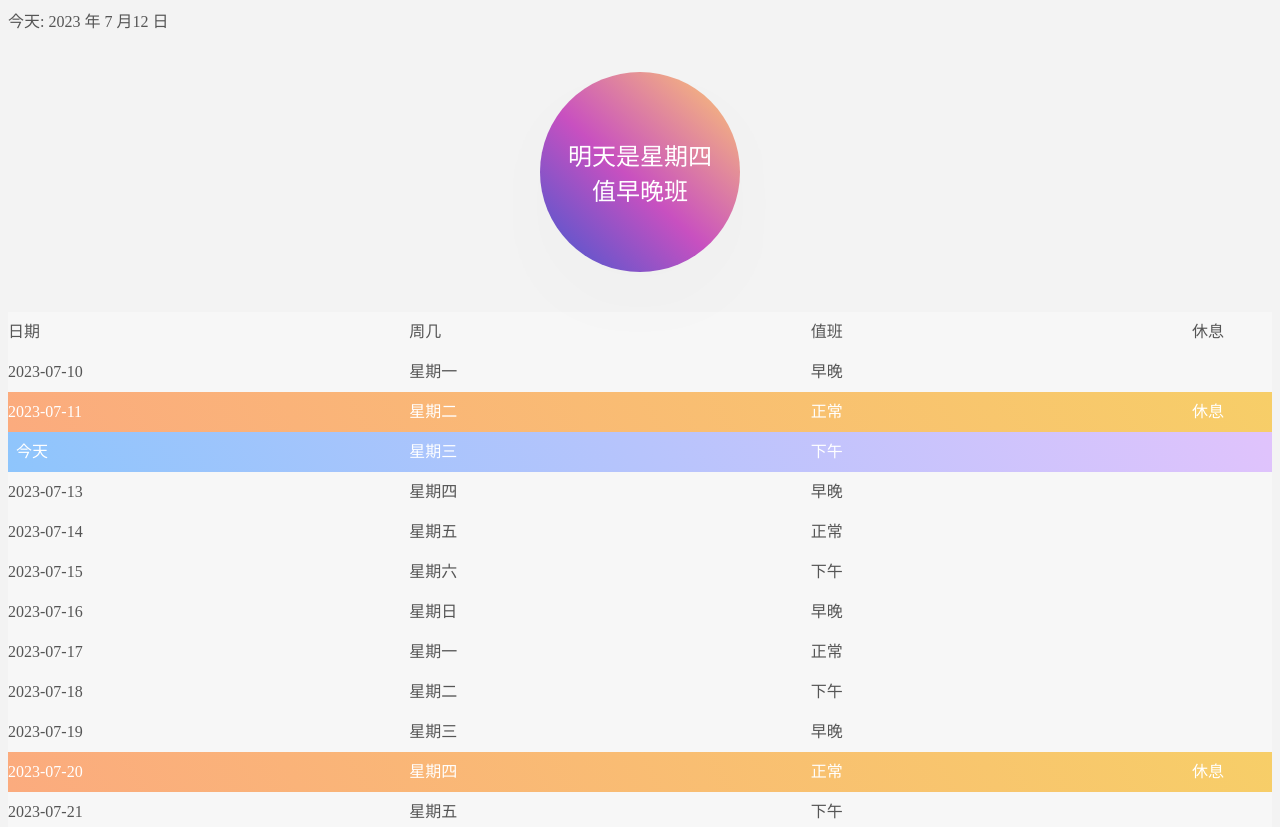
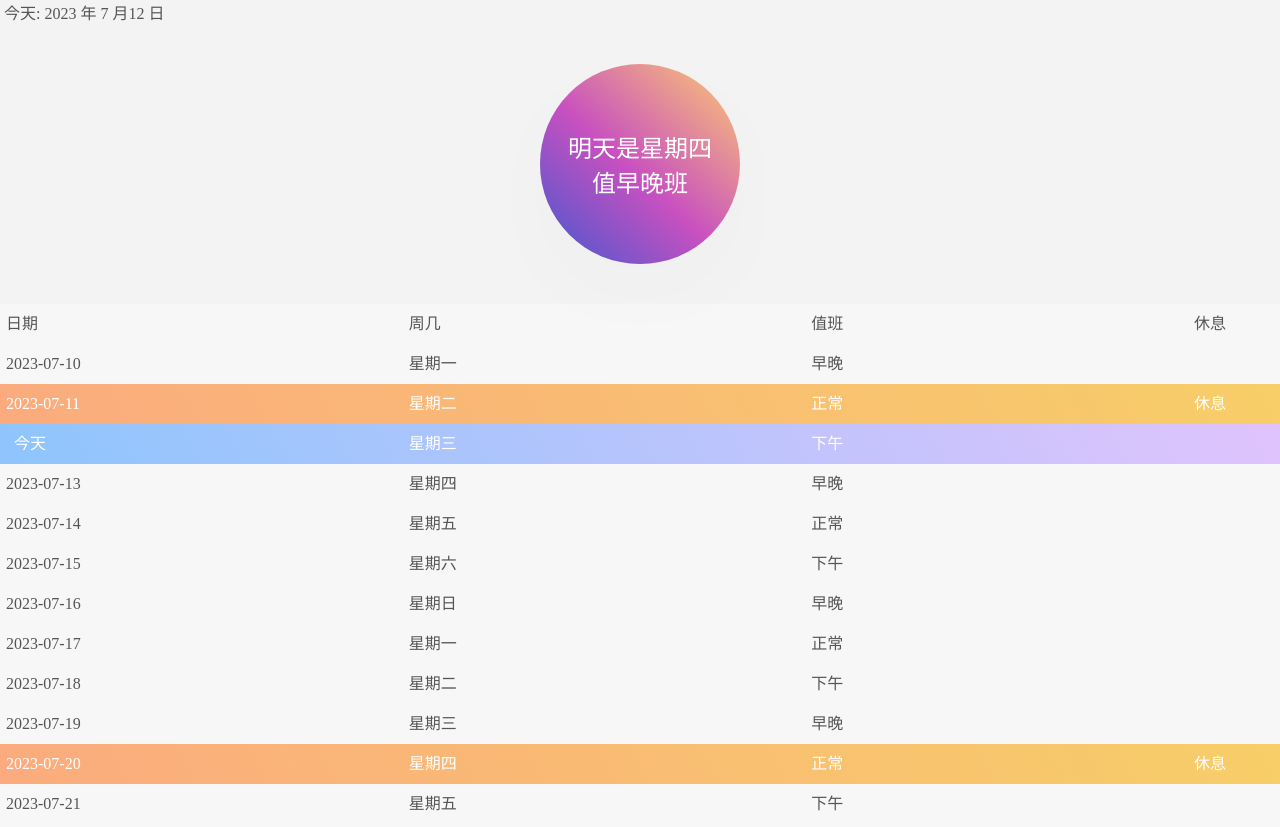
Before and after one commit to oxhc/duty_table, a plain HTML site: page index.html in a window 1280 px wide. Shown: the top 827 px of the page. Drawn offline with nearby package versions, Linux system fonts and the light colour scheme.

Commit message:
修改padding

```diff
--- a/index.html
+++ b/index.html
@@ -12,7 +12,6 @@
             margin: 0;
             color: #555555;
             background-color: rgb(243, 243, 243);
-            padding: 4px;
         }
 
         .table_row {
@@ -21,6 +20,7 @@
             height: 40px;
             line-height: 40px;
             background-color: rgb(247, 247, 247);
+            padding: 0 6px;
 
         }
 
@@ -73,7 +73,7 @@
 
 <body>
     <div id="app">
-        今天: {{ today.year }} 年 {{ today.month }} 月{{ today.day }} 日
+        &nbsp;今天: {{ today.year }} 年 {{ today.month }} 月{{ today.day }} 日
         <div class="container">
             <div id="circle">
                 <div>明天是{{ tom.status.weekNumStr }}</div>
```
